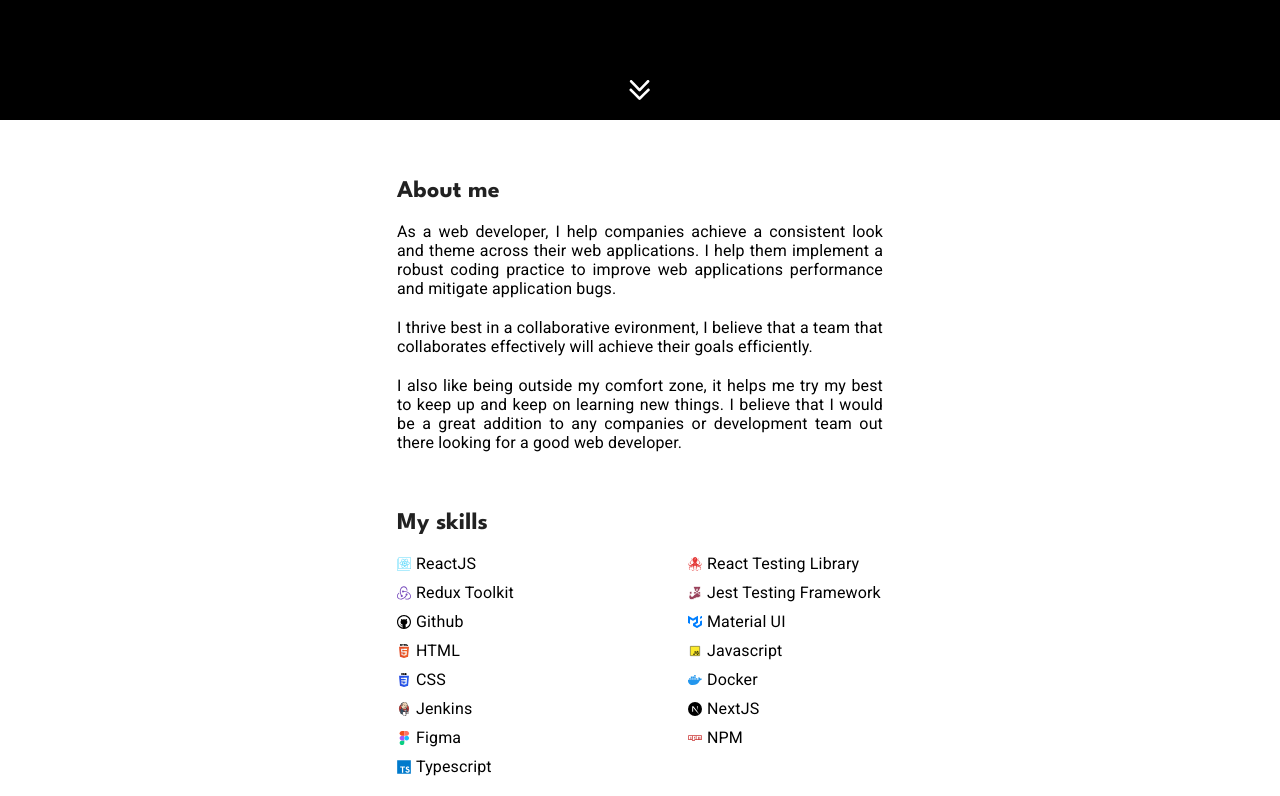
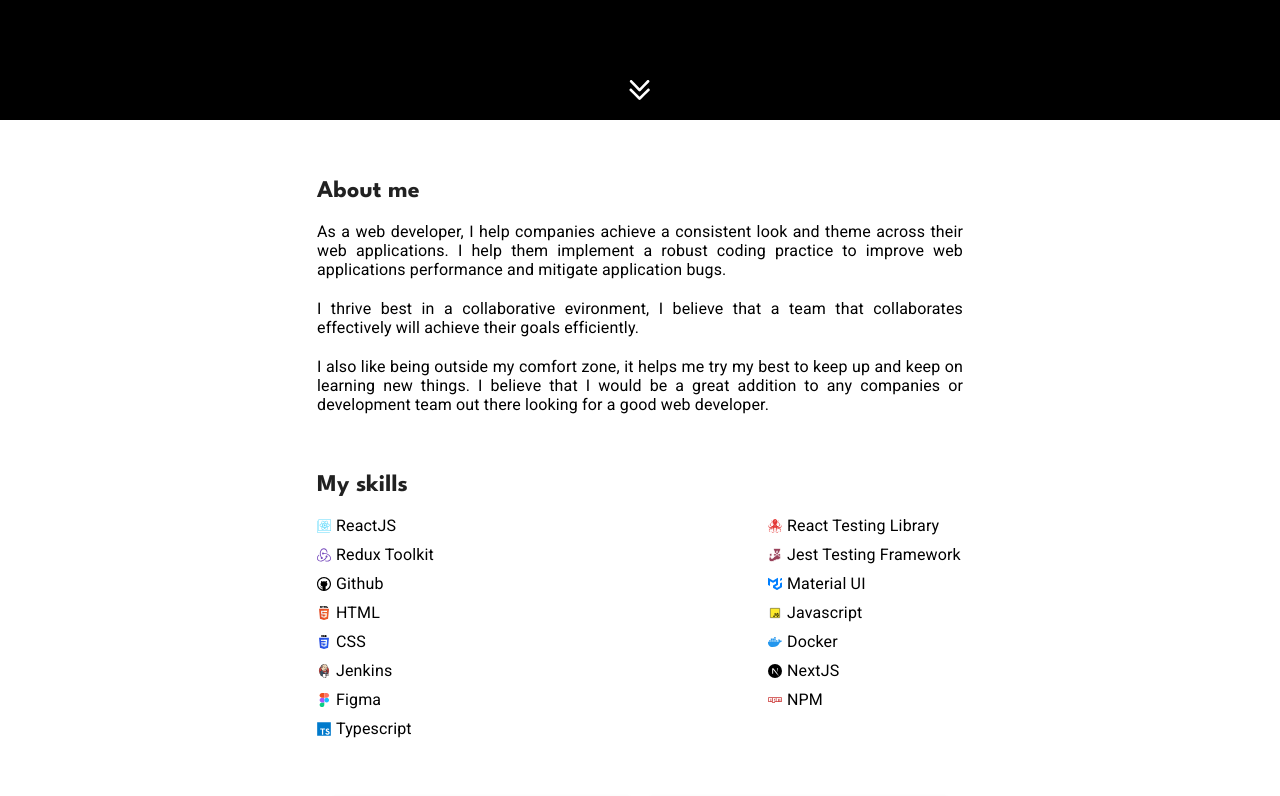
Before and after one commit to cedricmarcelino/portfolio, a Next.js app: page / in a window 1280 px wide. Shown: the part 680-1476 px from the top of the page. Built offline with nearby package versions, Linux system fonts and the light colour scheme.

Commit message:
adjusted max width

```diff
--- a/src/pages/home.module.css
+++ b/src/pages/home.module.css
@@ -2,7 +2,7 @@
     padding: 60px 37px;
     display: flex;
     flex-direction: column;
-    max-width: 560px;
+    max-width: 720px;
     margin: auto;
 }
 
```
